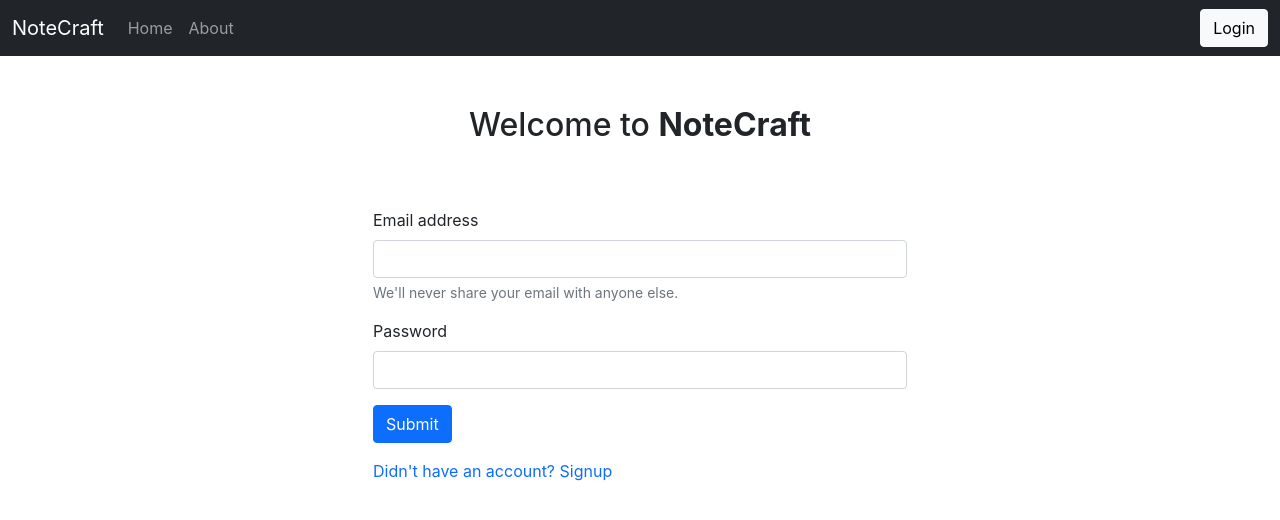
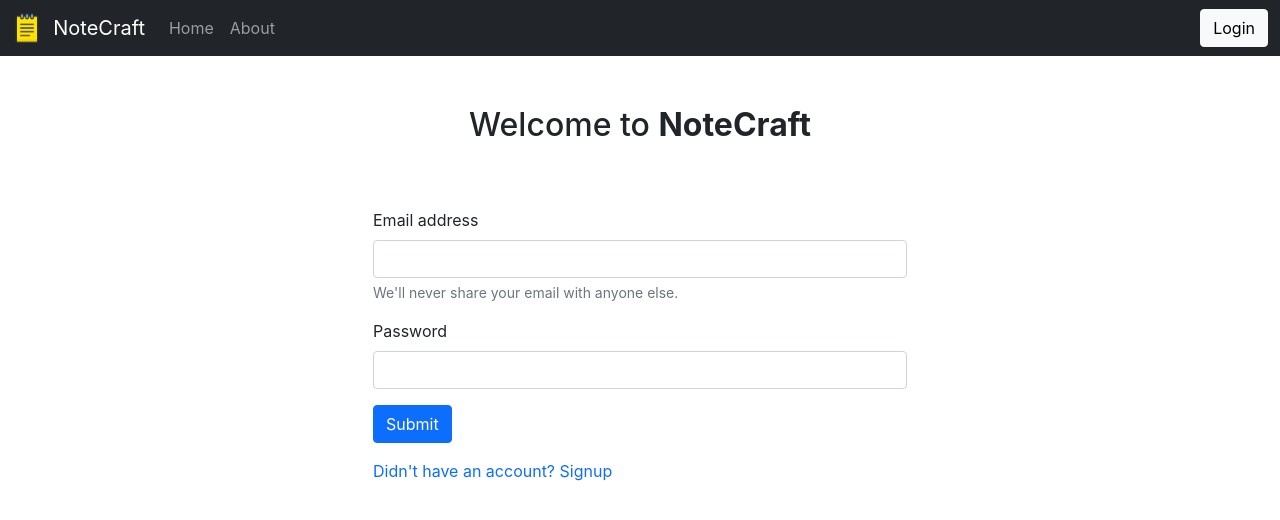
Before and after one commit to shahidafridi18/NoteCraft-frontend, a React (Create React App) app: page /login in a window 1280 px wide. Shown: the top 520 px of the page. Built offline with nearby package versions, Linux system fonts and the light colour scheme.

Commit message:
Update Navbar.js

```diff
--- a/src/components/Navbar.js
+++ b/src/components/Navbar.js
@@ -1,4 +1,5 @@
 import React, { useEffect } from 'react'
+import logo from './notecraft.png'
 import { Link, useLocation,useHistory } from 'react-router-dom';
 
 
@@ -24,7 +25,8 @@ const Navbar = (props) => {
     return (
         <nav className="navbar navbar-expand-lg navbar-dark bg-dark">
             <div className="container-fluid">
-                <Link className="navbar-brand" to="/">NoteCraft</Link>
+                <Link className="navbar-brand" to="/"> <img src={logo} alt="Logo" width="30" height="30" className="d-inline-block align-top" />
+            &nbsp; NoteCraft</Link>
                 <button className="navbar-toggler" type="button" data-bs-toggle="collapse" data-bs-target="#navbarSupportedContent" aria-controls="navbarSupportedContent" aria-expanded="false" aria-label="Toggle navigation">
                     <span className="navbar-toggler-icon"></span>
                 </button>
```
